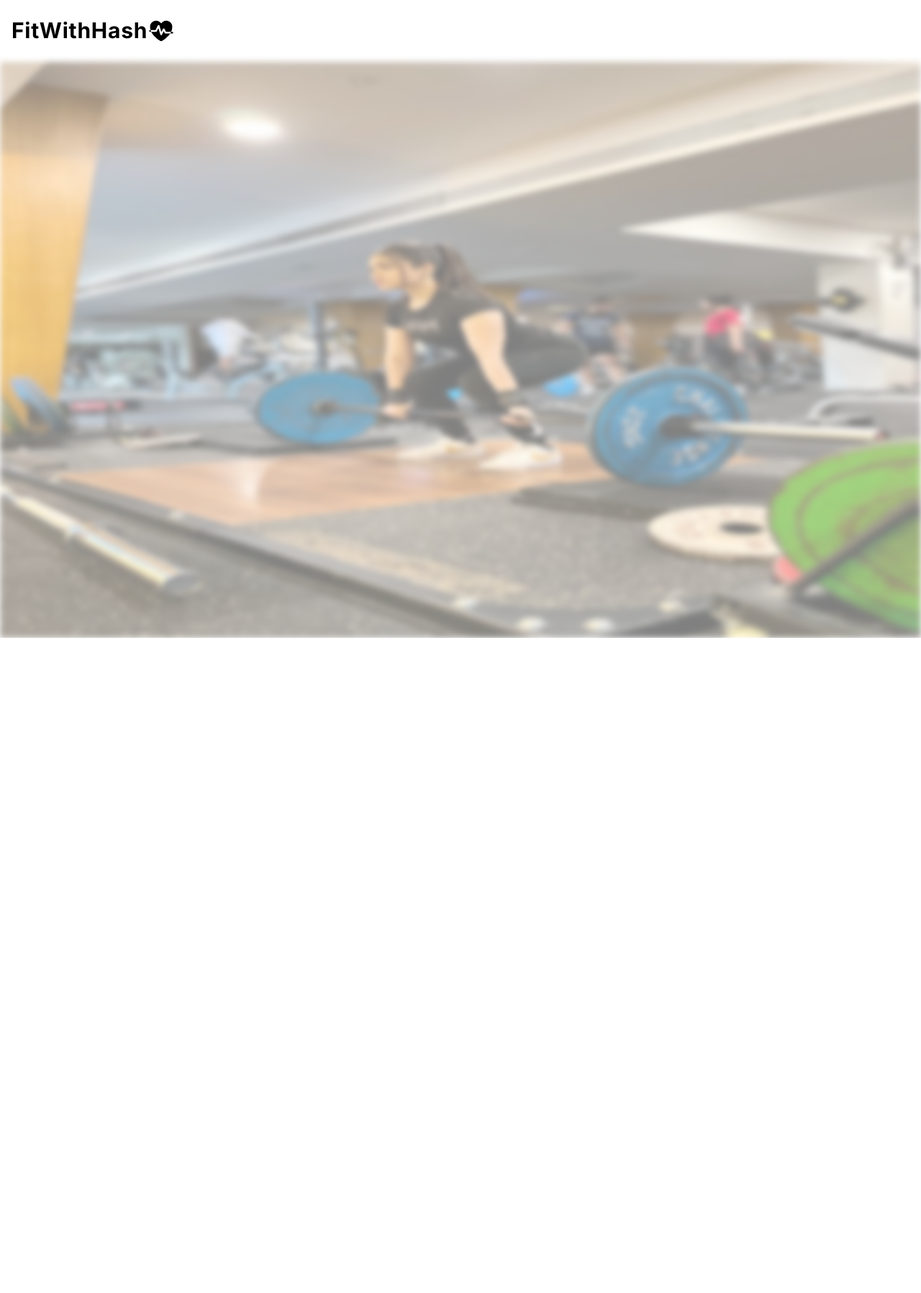
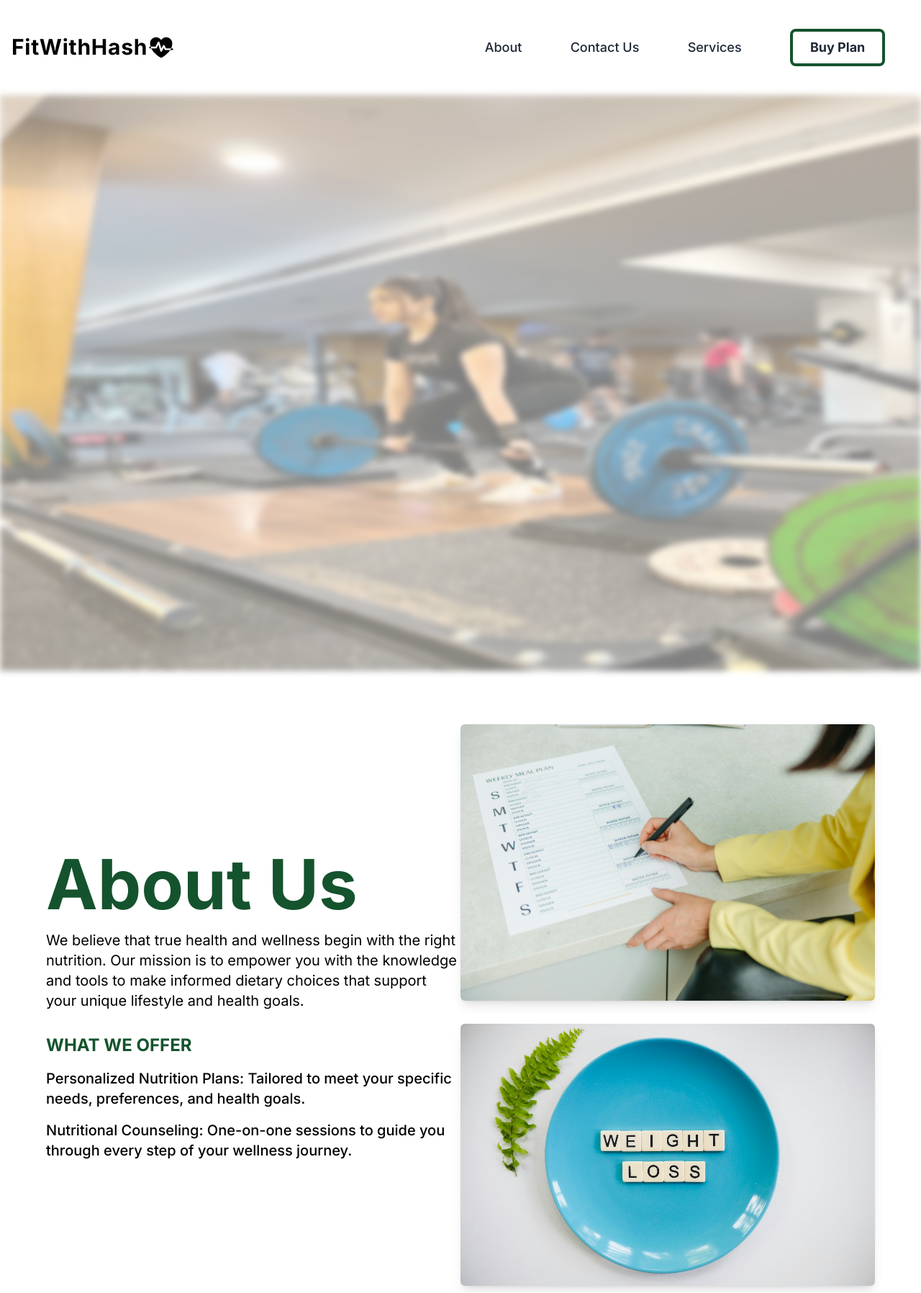
Before and after one commit to vinayak-navghane/FitWithHash, a Next.js app: page / in a window 1280 px wide. Shown: the whole page at 72% size. Before the commit the page ends 886 px from the top, so only its background shows below. Built offline with nearby package versions, Linux system fonts and the light colour scheme.

Commit message:
add about component

```diff
--- a/app/page.tsx
+++ b/app/page.tsx
@@ -1,3 +1,4 @@
+import About from "@/components/About";
 import Navbar from "@/components/Navbar";
 
 
@@ -12,6 +13,7 @@ export default function Home() {
           className="w-full h-screen"
         />
       </div>
+      <About />
 
     </main>
   );
--- /dev/null
+++ b/components/About.tsx
@@ -0,0 +1,66 @@
+import React from "react";
+import Image from "next/image";
+
+const About: React.FC = () => {
+    return (
+        <div id="about" className='min-h-screen px-8 lg:px-12 xl:px-16 mt-16 flex flex-col xl:flex-row items-center justify-center w-full'>
+            {/* Content on the left */}
+            <div className='w-full '>
+                <h2 className='text-4xl md:text-5xl lg:text-6xl xl:text-8xl font-bold mb-4 text-green-900'>
+                    About Us
+                </h2>
+                <p className='text-black font-normal text-md lg:text-lg xl:text-xl mb-8 '>
+                    We believe that true health and wellness begin with the right nutrition. Our mission is to empower you with the knowledge and tools to make informed dietary choices that support your unique lifestyle and health goals.
+                </p>
+
+                <p className='text-green-900 uppercase font-bold text-lg lg:text-xl xl:text-2xl mb-2 '>
+                    What We Offer
+                </p>
+                <div className='flex items-center mt-4'>
+
+                    <p className='text-black font-medium text-md lg:text-lg xl:text-xl '>
+                        Personalized Nutrition Plans: Tailored to meet your specific needs, preferences, and health goals.
+                    </p>
+                </div>
+                <div className='flex items-center mt-4'>
+
+                    <p className='text-black font-medium text-md lg:text-lg xl:text-xl  '>
+                        Nutritional Counseling: One-on-one sessions to guide you through every step of your wellness journey.
+                    </p>
+                </div>
+
+            </div>
+
+            {/* Photo grid on the right */}
+            <div className='lg:w-full relative flex justify-center items-center  w-full'>
+                <div className='flex flex-col justify-around'>
+                    {/* First photo */}
+                    <div className='relative mb-4'>
+                        <Image
+                            src='/images/diet-plan.jpg'
+                            objectFit='cover'
+                            alt='Photo 1'
+                            className='rounded-md shadow-lg'
+                            width={600}
+                            height={600}
+                        />
+                    </div>
+
+                    {/* Second photo */}
+                    <div className='relative mt-4'>
+                        <Image
+                            src='/images/weight-loss.jpg'
+                            objectFit='cover'
+                            alt='Photo 2'
+                            className='rounded-md shadow-lg'
+                            width={600}
+                            height={600}
+                        />
+                    </div>
+                </div>
+            </div>
+        </div>
+    );
+};
+
+export default About;
--- a/components/Navbar.tsx
+++ b/components/Navbar.tsx
@@ -3,6 +3,7 @@
 import React, { useState } from "react";
 import Link from "next/link";
 import { IoFitness } from "react-icons/io5";
+import ResponsiveMenu from "./ResponsiveMenu";
 
 
 const Navbar: React.FC = () => {
@@ -63,8 +64,8 @@ const Navbar: React.FC = () => {
                         </button>
                     </div>
                 </div>
-
-
+                {/* Use ResponsiveMenu component for the responsive menu */}
+                <ResponsiveMenu isMenuOpen={isMenuOpen} />
             </div>
         </nav>
     );
--- /dev/null
+++ b/components/ResponsiveMenu.tsx
@@ -0,0 +1,43 @@
+"use client";
+import React from "react";
+import Link from "next/link";
+
+interface ResponsiveMenuProps {
+    isMenuOpen: boolean;
+}
+
+const ResponsiveMenu: React.FC<ResponsiveMenuProps> = ({ isMenuOpen }) => {
+    return (
+        <div
+            className={`lg:flex flex-col w-full lg:flex-row ${isMenuOpen ? "block" : "hidden"}`}>
+            <div className='lg:flex flex-col lg:flex-row space-y-4 lg:space-y-0 lg:space-x-4 w-full'>
+                {/* Links */}
+                <div className='flex items-center justify-around w-full flex-col my-4 lg:flex-row'>
+                    <Link href='#about'>
+                        <p className='text-gray-800 text-lg font-medium mt-4 lg:mt-0 transition duration-300 hover:text-red-400 hover:scale-95 cursor-pointer'>
+                            About
+                        </p>
+                    </Link>
+                    <Link href='#'>
+                        <p className='font-medium text-lg text-gray-800 mt-4 lg:mt-0 transition duration-300 hover:text-red-400 hover:scale-95 cursor-pointer'>
+                            Contact Us
+                        </p>
+                    </Link>
+                    <Link href='#'>
+                        <p className='font-medium text-lg text-gray-800 mt-4 lg:mt-0 transition duration-300 hover:text-red-400 hover:scale-95 cursor-pointer'>
+                            Services
+                        </p>
+                    </Link>
+
+                    <Link href='' target="_blank">
+                        <button className='font-bold text-lg bg-transparent border-4 border-green-900 px-6 py-2 rounded-lg text-gray-800 mt-4 lg:mt-0 transition duration-300 hover:bg-emerald-700 hover:scale-95 cursor-pointer'>
+                            Buy Plan
+                        </button>
+                    </Link>
+                </div>
+            </div>
+        </div>
+    );
+};
+
+export default ResponsiveMenu;
```
Also changed, not shown: public/images/Weight-Loss.jpg (added), public/images/diet-plan.jpg (added).
